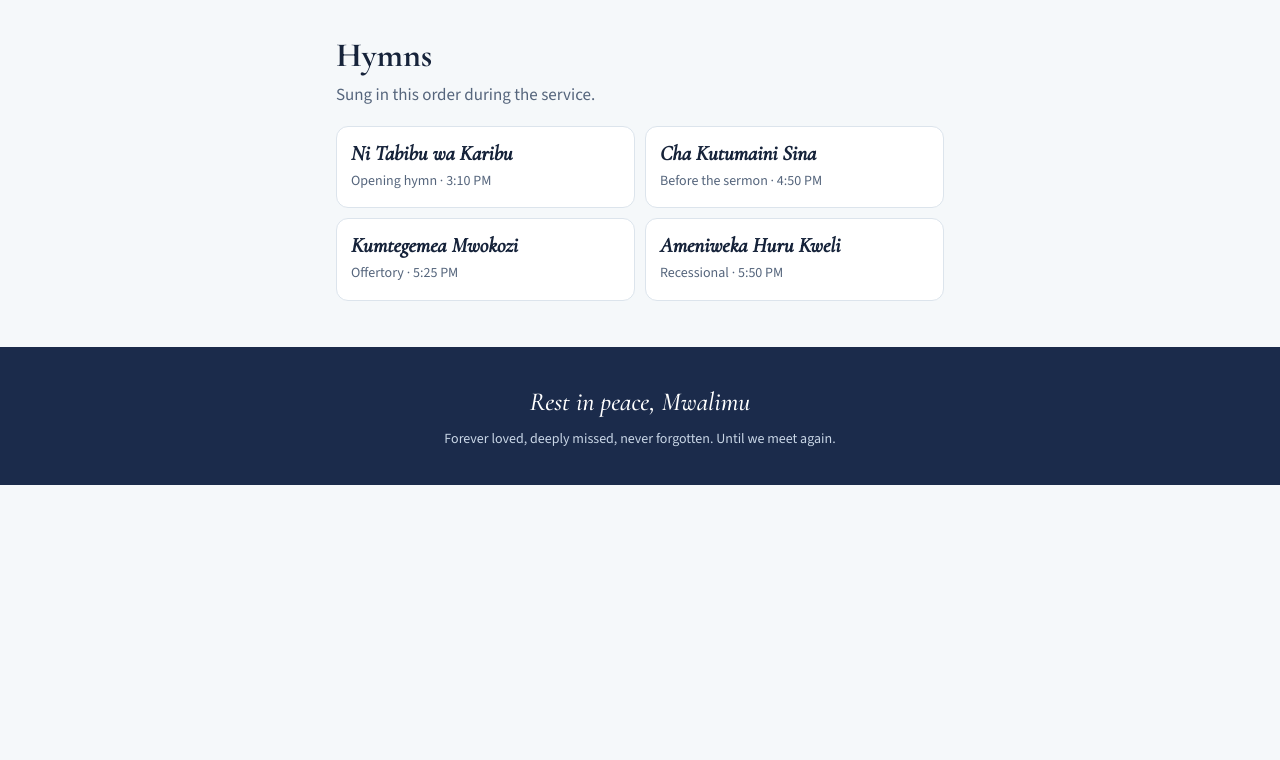
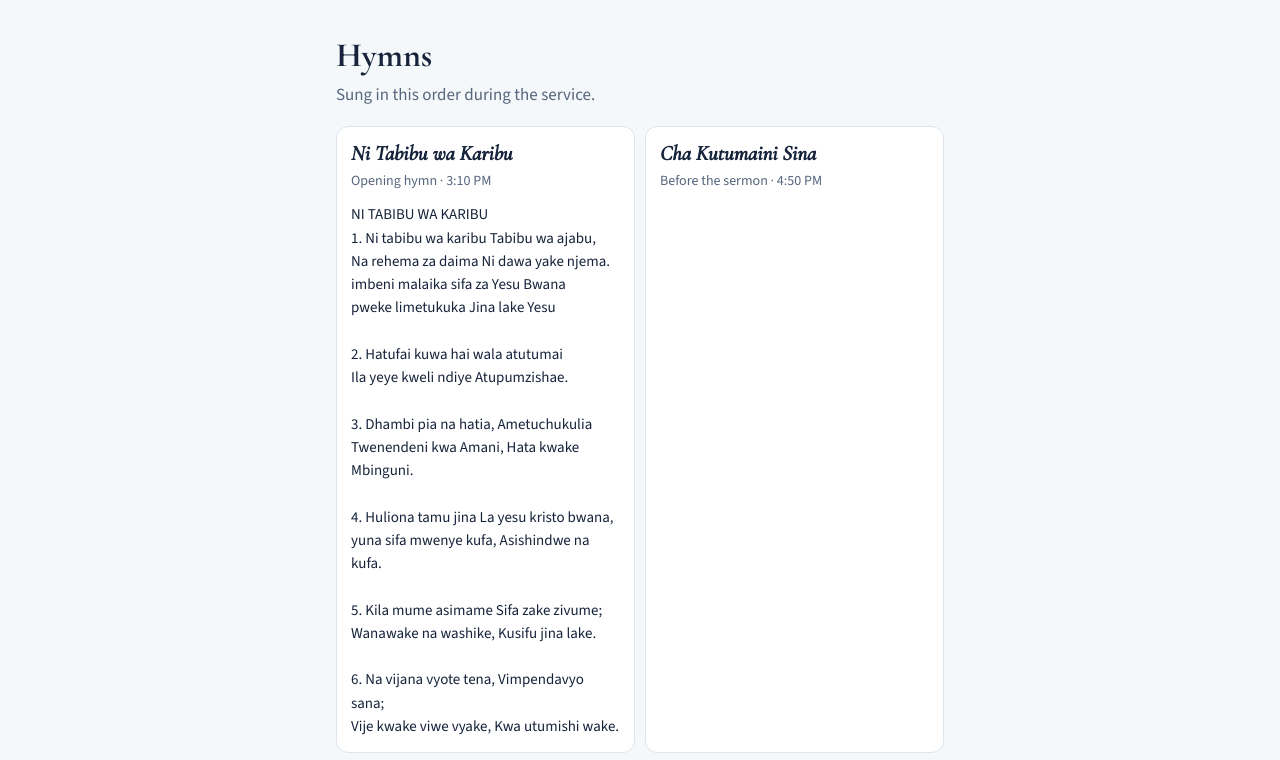
Before and after one commit to FirenziaF/Mwalimu-Phoebe-s-Memorial-service, a plain HTML site: page index.html in a window 1280 px wide. Shown: the part 5081-5841 px from the top of the page. Before the commit the page ends 5566 px from the top, so only its background shows below. Drawn offline with nearby package versions, Linux system fonts and the light colour scheme.

Commit message:
Add Ni Tabibu Wa Karibu

```diff
--- a/index.html
+++ b/index.html
@@ -226,7 +226,27 @@ footer .small{font-size:14px;color:#C9D6E6;margin-top:6px}
     <h2 id="h-hymns">Hymns</h2>
     <p class="lead">Sung in this order during the service.</p>
     <div class="hymns">
-      <div><b>Ni Tabibu wa Karibu</b><span>Opening hymn · 3:10 PM</span></div>
+      <div><b>Ni Tabibu wa Karibu</b><span>Opening hymn · 3:10 PM</span>
+<p style="white-space:pre-line;margin:10px 0 0;font-size:15px;line-height:1.55">NI TABIBU WA KARIBU
+1. Ni tabibu wa karibu Tabibu wa ajabu,
+Na rehema za daima Ni dawa yake njema.
+imbeni malaika sifa za Yesu Bwana
+pweke limetukuka Jina lake Yesu
+
+2. Hatufai kuwa hai wala atutumai
+Ila yeye kweli ndiye Atupumzishae.
+
+3. Dhambi pia na hatia, Ametuchukulia
+Twenendeni kwa Amani, Hata kwake Mbinguni.
+
+4. Huliona tamu jina La yesu kristo bwana,
+yuna sifa mwenye kufa, Asishindwe na kufa.
+
+5. Kila mume asimame Sifa zake zivume;
+Wanawake na washike, Kusifu jina lake.
+
+6. Na vijana vyote tena, Vimpendavyo sana;
+Vije kwake viwe vyake, Kwa utumishi wake.</p></div>
       <div><b>Cha Kutumaini Sina</b><span>Before the sermon · 4:50 PM</span></div>
       <div><b>Kumtegemea Mwokozi</b><span>Offertory · 5:25 PM</span></div>
       <div><b>Ameniweka Huru Kweli</b><span>Recessional · 5:50 PM</span></div>
```
